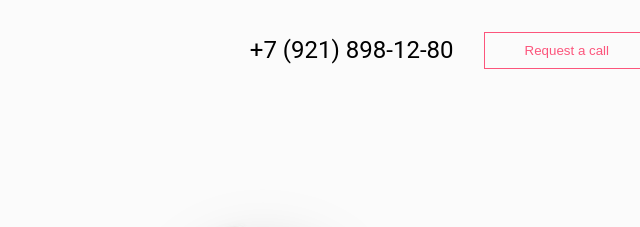
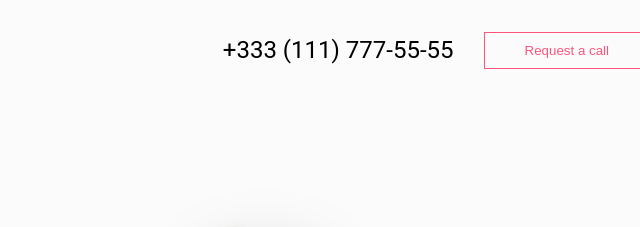
Before and after one commit to dyvosvit/dyvosvit.github.io, a plain HTML site: page index.html in a window 1280 px wide. Shown: the top 227 px of the page, 640-1280 px from the left. Drawn offline with Linux system fonts and the light colour scheme.

Commit message:
Update index.html

```diff
--- a/index.html
+++ b/index.html
@@ -192,7 +192,7 @@
 				<a href="http://dyvosvit.github.io/#"><font style="vertical-align: inherit;"><font style="vertical-align: inherit;">Cost</font></font></a>
 			</nav>
 			<div id="contact-container">
-				<span id="phone"><font style="vertical-align: inherit;"><font style="vertical-align: inherit;">+7 (921) 898-12-80</font></font></span>
+				<span id="phone"><font style="vertical-align: inherit;"><font style="vertical-align: inherit;">+333 (111) 777-55-55</font></font></span>
 				<button id="callmebutton"><font style="vertical-align: inherit;"><font style="vertical-align: inherit;"> Request a call </font></font></button>
 			</div>
 		</div>
```
